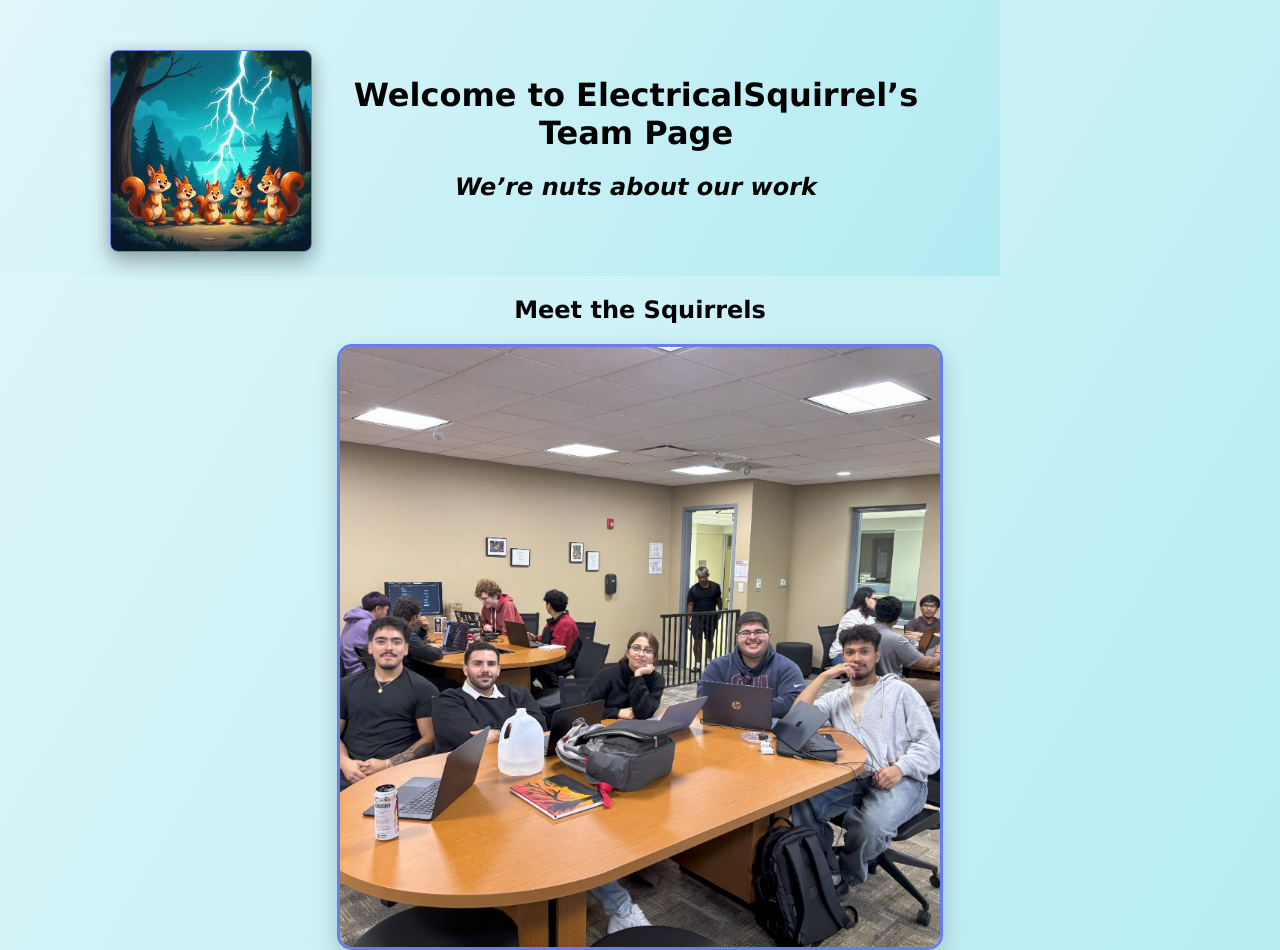
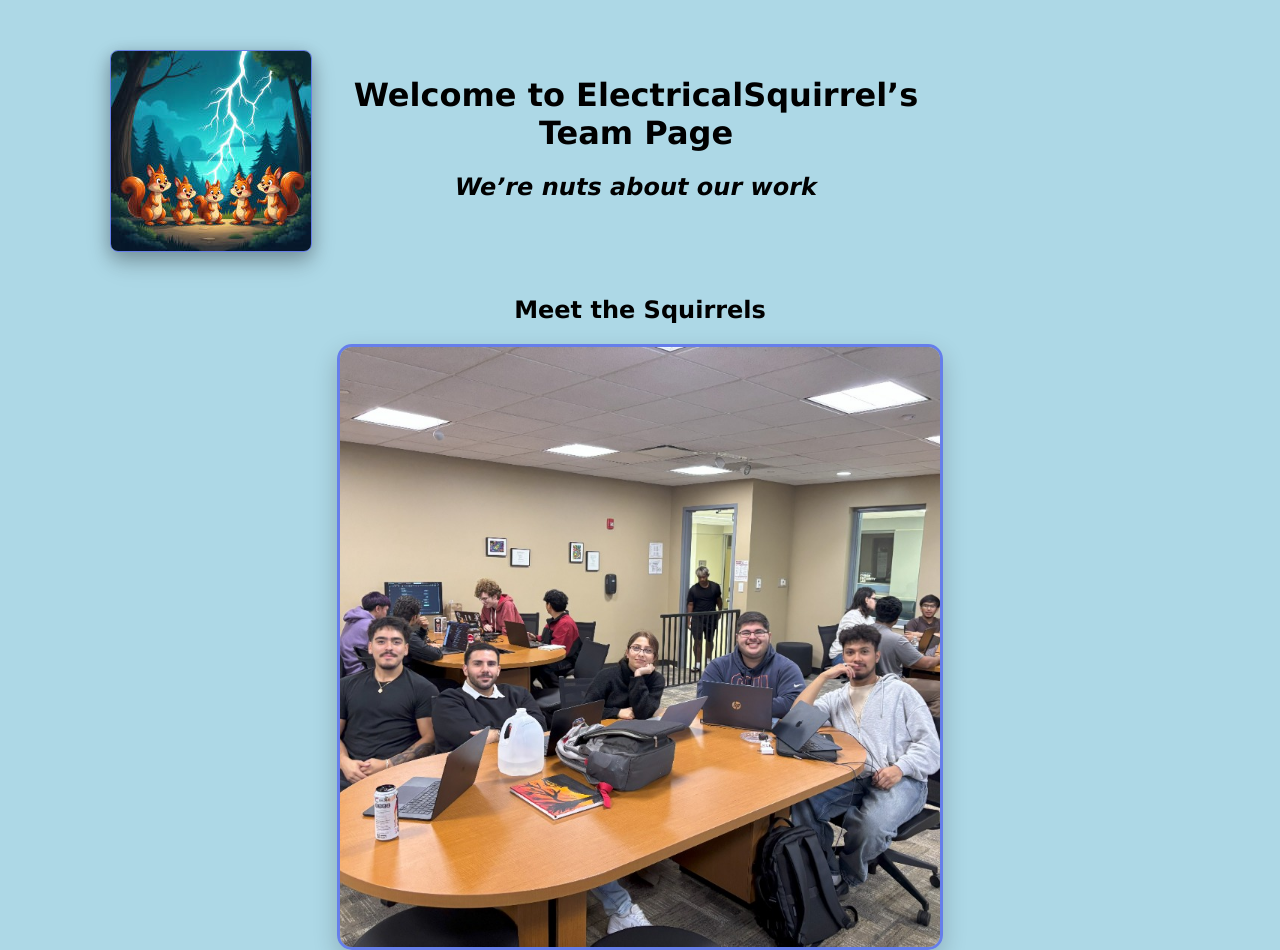
Before and after one commit to ElectricalSquirrels/gtkeot-and-hirc, a plain HTML site: page index.html in a window 1280 px wide. Shown: the top 950 px of the page. Drawn offline with Linux system fonts and the light colour scheme.

Commit message:
adjusted background color

```diff
--- a/styles.css
+++ b/styles.css
@@ -1,7 +1,7 @@
  body {
      font-family: 'Lucida Sans', 'Lucida Sans Regular', 'Lucida Grande', 'Lucida Sans Unicode', Geneva, Verdana, sans-serif;
      text-align: center;
-     background: linear-gradient(120deg, #e0f7fa 0%, #b2ebf2 100%);
+     background: lightblue;
      margin: 0;
      padding: 0;
  }
@@ -11,7 +11,7 @@
      justify-content: space-between;
      align-items: center;
      margin-right: 280px;
-     background: linear-gradient(120deg, #e0f7fa 0%, #b2ebf2 100%);
+     background: lightblue;
      padding: 20px 40px;
  }
 
```
